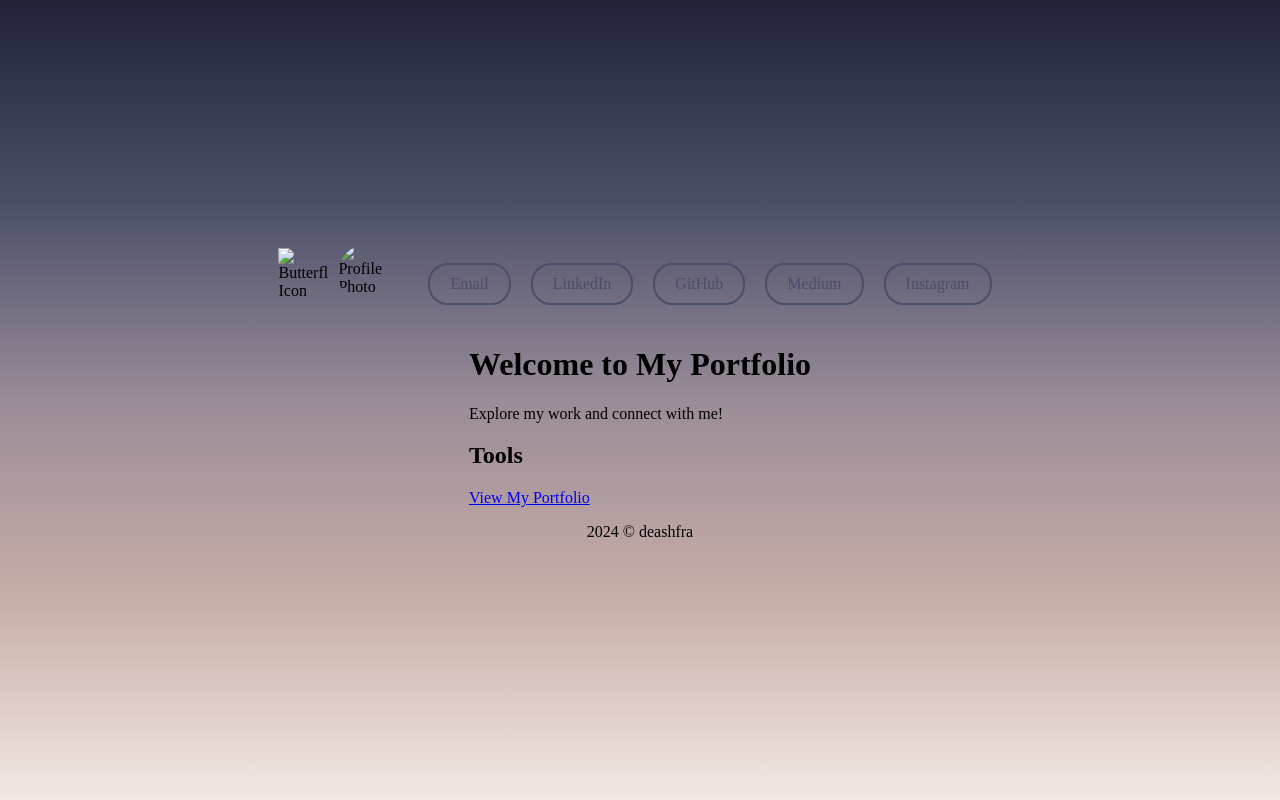
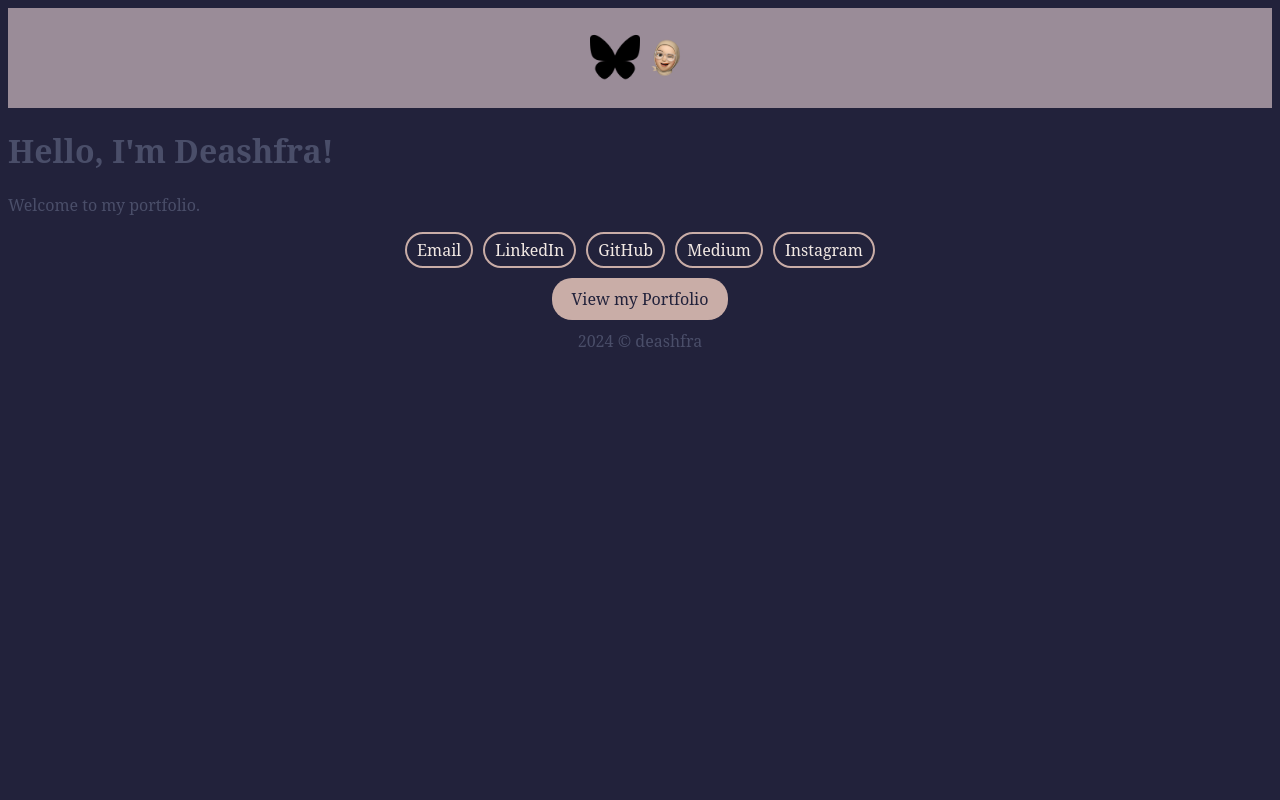
Before and after one commit to deashfra/deashfra.github.io, a plain HTML site: page index.html in a window 1280 px wide. Drawn offline with Linux system fonts and the light colour scheme; files that its build step writes are made by us from their sources.

Commit message:
Customize portfolio with matching color palette and serif font

```diff
--- a/css/styles.css
+++ b/css/styles.css
@@ -1,4 +1,66 @@
 body {
-    background-color: #22223B; /* Warna latar belakang */
-    overflow: hidden; /* Agar elemen di luar batas jendela browser tidak terlihat */
+    font-family: 'serif'; /* Gunakan font keluarga serif */
+    background-color: #22223B;
+    color: #4A4E69;
   }
+
+  header {
+    display: flex;
+    justify-content: center;
+    align-items: center;
+    height: 100px;
+    background-color: #9A8C98; /* Warna latar header */
+  }
+
+  .logo img {
+    width: 50px;
+    height: 50px;
+  }
+
+  .profile-photo img {
+    width: 50px;
+    height: 50px;
+    border-radius: 50%; /* Frame lingkaran untuk foto profil */
+  }
+
+  .social-links {
+    display: flex;
+    justify-content: center;
+    gap: 10px;
+  }
+
+  .social-links a {
+    padding: 5px 10px;
+    border: 2px solid #C9ADA7; /* Frame luar dengan rounded */
+    border-radius: 20px;
+    color: #F2E9E4; /* Warna teks */
+    text-decoration: none;
+  }
+
+  .social-links a:hover {
+    background-color: #C9ADA7; /* Warna latar saat hover */
+    color: #22223B; /* Warna teks saat hover */
+  }
+
+  .tools {
+    margin-top: 20px;
+    text-align: center;
+  }
+
+  .tools a {
+    padding: 10px 20px;
+    background-color: #C9ADA7;
+    color: #22223B;
+    border-radius: 20px;
+    text-decoration: none;
+  }
+
+  .tools a:hover {
+    background-color: #F2E9E4;
+    color: #4A4E69;
+  }
+
+  footer {
+    text-align: center;
+    margin-top: 20px;
+  }
--- a/index.html
+++ b/index.html
@@ -3,135 +3,40 @@
 <head>
   <meta charset="UTF-8">
   <meta name="viewport" content="width=device-width, initial-scale=1.0">
-  <title>Interactive Background with Bubbles</title>
-  <style>
-    body {
-      background-color: #22223B;
-      overflow: hidden;
-    }
-
-    .bubble {
-      position: absolute;
-      background-color: #4A4E69; /* Warna bubble */
-      width: 20px;
-      height: 20px;
-      border-radius: 50%;
-      pointer-events: none; /* Agar bubble tidak mengganggu interaksi mouse */
-    }
-  </style>
+  <title>Portfolio of Deashfra</title>
+  <link rel="stylesheet" href="css/styles.css">
 </head>
 <body>
-  <script>
-    document.addEventListener('mousemove', function(event) {
-      const bubble = document.createElement('div');
-      bubble.className = 'bubble';
-      bubble.style.left = event.pageX + 'px';
-      bubble.style.top = event.pageY + 'px';
-      document.body.appendChild(bubble);
+  <header>
+    <div class="logo">
+      <img src="images/butterfly.png" alt="Butterfly Icon">
+    </div>
+    <div class="profile-photo">
+      <img src="images/photo.PNG" alt="Profile Photo">
+    </div>
+  </header>
 
-      // Hapus bubble setelah beberapa detik
-      setTimeout(function() {
-        bubble.remove();
-      }, 2000);
-    });
-  </script>
-</body>
-</html>
+  <main>
+    <h1>Hello, I'm Deashfra!</h1>
+    <p>Welcome to my portfolio.</p>
 
-<!DOCTYPE html>
-<html lang="en">
-<head>
-  <meta charset="UTF-8">
-  <meta name="viewport" content="width=device-width, initial-scale=1.0">
-  <title>Portfolio - Deashfra</title>
-  <link rel="stylesheet" href="styles.css">
-  <style>
-    body {
-      background: linear-gradient(to bottom, #22223B, #4A4E69, #9A8C98, #C9ADA7, #F2E9E4);
-      font-family: serif;
-      margin: 0;
-      padding: 0;
-      display: flex;
-      flex-direction: column;
-      align-items: center;
-      justify-content: center;
-      height: 100vh;
-    }
-
-    .header {
-      display: flex;
-      align-items: center;
-      margin-bottom: 20px;
-    }
-
-    .header img {
-      width: 50px; /* Ukuran ikon kupu-kupu */
-      margin-right: 10px;
-    }
-
-    .profile-picture {
-      width: 60px; /* Ukuran foto profil dalam frame lingkaran */
-      height: 60px;
-      border-radius: 50%; /* Frame lingkaran */
-      overflow: hidden;
-      margin-right: 20px;
-    }
-
-    .profile-picture img {
-      width: 100%;
-      height: 100%;
-      object-fit: cover;
-    }
-
-    .social-media {
-      display: flex;
-      margin-top: 20px;
-    }
-
-    .social-media a {
-      display: inline-block;
-      text-decoration: none;
-      color: #4A4E69; /* Warna teks sosial media */
-      padding: 10px 20px;
-      margin: 0 10px;
-      border: 2px solid #4A4E69; /* Warna border sosial media */
-      border-radius: 20px; /* Rounded corners */
-      transition: all 0.3s ease;
-    }
-
-    .social-media a:hover {
-      background-color: #4A4E69; /* Warna latar belakang saat hover */
-      color: #F2E9E4; /* Warna teks saat hover */
-    }
-  </style>
-</head>
-<body>
-  <header class="header">
-    <img src="butterfly.png" alt="Butterfly Icon">
-    <div class="profile-picture">
-      <img src="photo.PNG" alt="Profile Photo">
-    </div>
-    <div class="social-media">
+    <div class="social-links">
       <a href="mailto:deashafiraan@gmail.com">Email</a>
       <a href="https://linkedin.com/deashfra" target="_blank">LinkedIn</a>
       <a href="https://github.com/deashfra" target="_blank">GitHub</a>
       <a href="https://medium.com/@dyeiydy" target="_blank">Medium</a>
       <a href="https://instagram.com/deashfra" target="_blank">Instagram</a>
     </div>
-  </header>
 
-  <main>
-    <h1>Welcome to My Portfolio</h1>
-    <p>Explore my work and connect with me!</p>
-
-    <div class="tools-section">
-      <h2>Tools</h2>
-      <a href="https://deashfra.github.io/portfolio" target="_blank">View My Portfolio</a>
+    <div class="tools">
+      <a href="https://deashfra.github.io/portfolio" target="_blank">View my Portfolio</a>
     </div>
   </main>
 
   <footer>
     <p>2024 &copy; deashfra</p>
   </footer>
+
+  <script src="js/scripts.js"></script>
 </body>
 </html>
--- a/js/scripts.js
+++ b/js/scripts.js
@@ -1,2 +1,12 @@
-// scripts.js
-console.log("Hi!");
+document.addEventListener('mousemove', function(event) {
+    const bubble = document.createElement('div');
+    bubble.className = 'bubble';
+    bubble.style.left = event.pageX + 'px';
+    bubble.style.top = event.pageY + 'px';
+    document.body.appendChild(bubble);
+
+    // Hapus bubble setelah beberapa detik
+    setTimeout(function() {
+      bubble.remove();
+    }, 2000);
+  });
```
